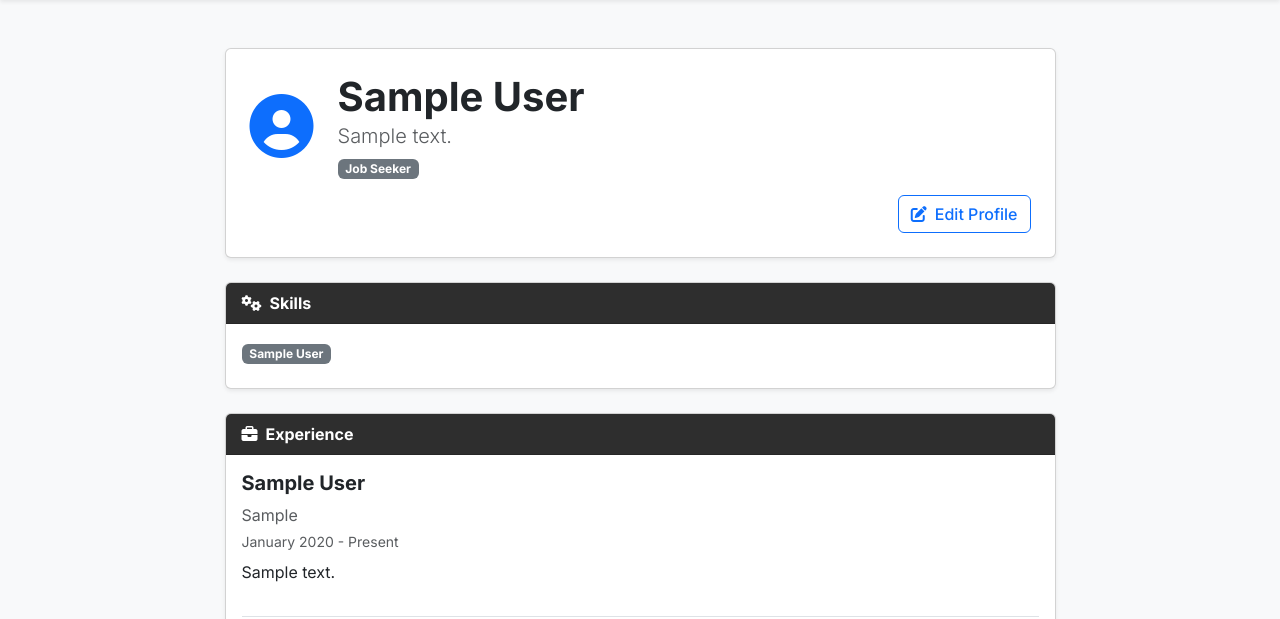
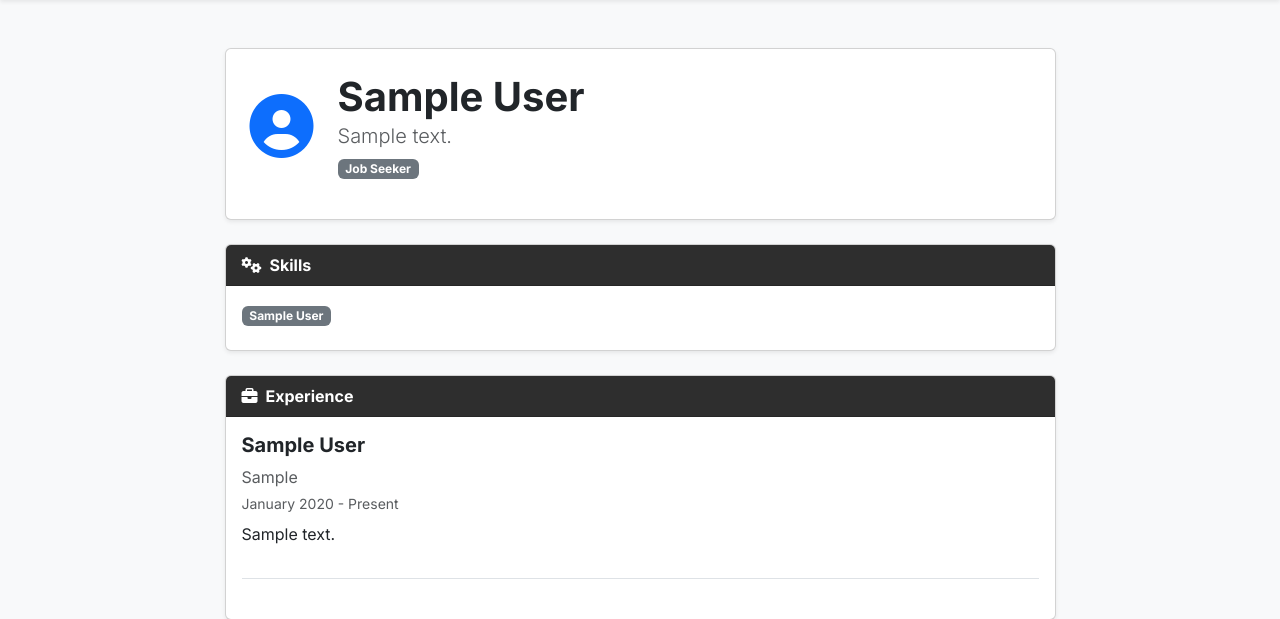
Before and after one commit to nebudev14/2340-job-search, a Django app: a page that uses accounts/templates/accounts/profile_page.html in a window 1280 px wide. Shown: the part 56-675 px from the top of the page. Run offline with Django 5.2, Linux system fonts and the light colour scheme; tables that the repository leaves empty hold one stand-in row (values such as "Sample post"); some libraries are stand-ins or nearby versions.

Commit message:
fix: removed edit profile btn on profiles other than user

```diff
--- a/accounts/templates/accounts/profile_page.html
+++ b/accounts/templates/accounts/profile_page.html
@@ -28,11 +28,13 @@
             {% endif %}
           </div>
         </div>
-        <div class="d-flex justify-content-end">
-          <a href="{% url 'accounts.edit_profile' %}" class="btn btn-outline-primary fw-medium">
-            <i class="fas fa-edit me-2"></i>Edit Profile
-          </a>
-        </div>
+        {% if profile.user == request.user %}
+          <div class="d-flex justify-content-end">
+            <a href="{% url 'accounts.edit_profile' %}" class="btn btn-outline-primary fw-medium">
+              <i class="fas fa-edit me-2"></i>Edit Profile
+            </a>
+          </div>
+        {% endif %}
       </div>
     </div>
 
```
